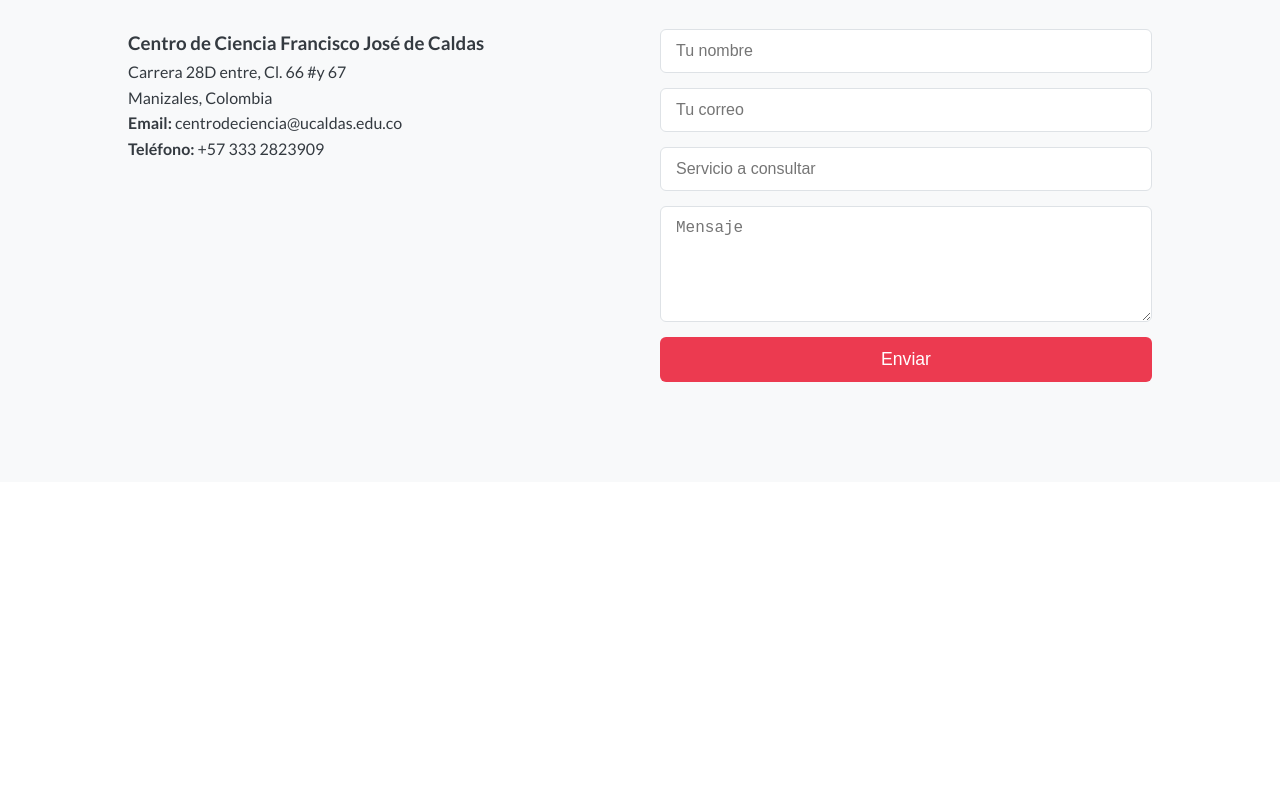
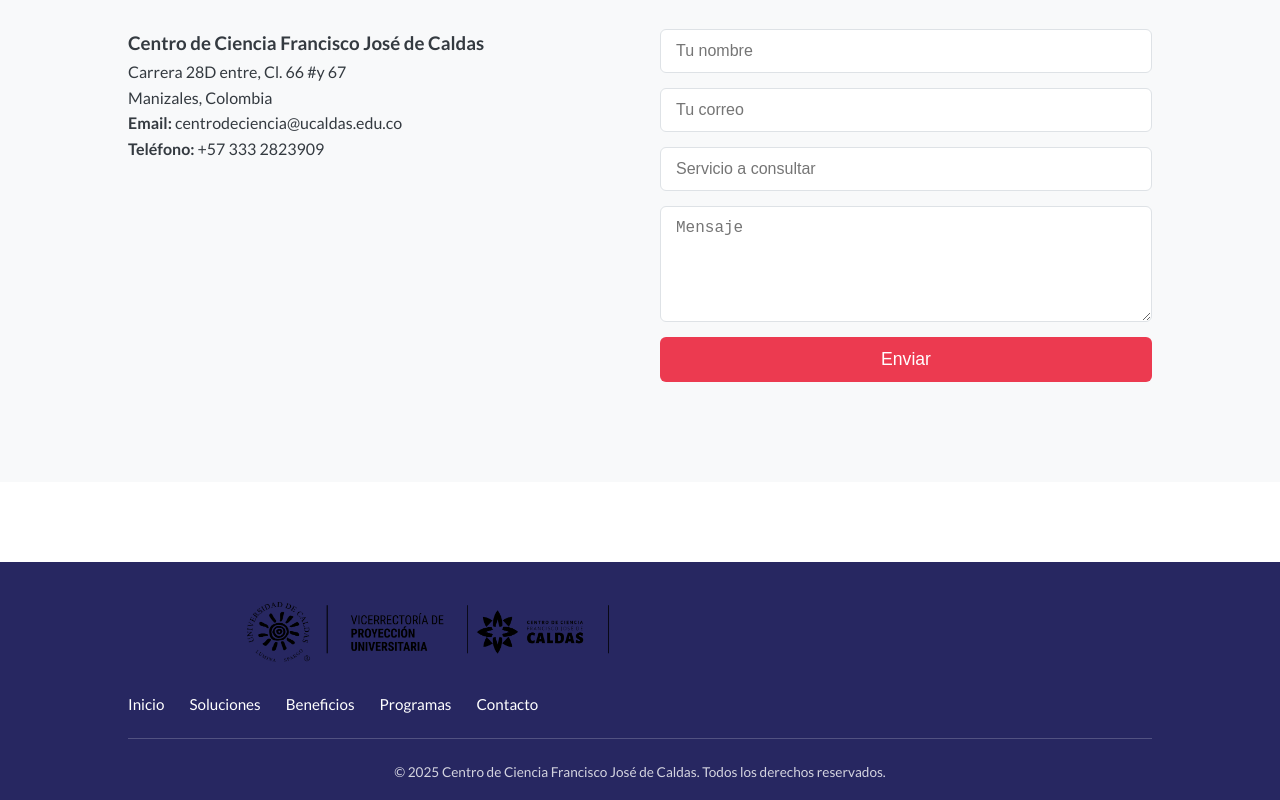
Before and after one commit to CC-FJC/ccfjc-portafolio, a Next.js app: page / in a window 1280 px wide. Shown: the part 6240-7040 px from the top of the page. Before the commit the page ends 6722 px from the top, so only its background shows below. Built offline with nearby package versions, Linux system fonts and the light colour scheme.

Commit message:
footer changes

```diff
--- a/next.config.ts
+++ b/next.config.ts
@@ -10,10 +10,10 @@ const nextConfig = {
       {
         protocol: "https",
         hostname: "files.catbox.moe",
-        pathname: "/**", // permite cualquier ruta de Catbox
+        pathname: "/**",
       },
     ],
   },
 };
 
-export default nextConfig;
+module.exports = nextConfig;
--- /dev/null
+++ b/src/app/components/Footer.module.css
@@ -0,0 +1,48 @@
+.footer {
+  background: var(--color-blue-dark);
+  color: #fff;
+  padding: 40px 10% 20px;
+  margin-top: 80px;
+}
+
+.container {
+  display: flex;
+  justify-content: space-between;
+  align-items: center;
+  flex-wrap: wrap;
+  gap: 30px;
+}
+
+.logo img {
+  max-height: 60px;
+  object-fit: contain;
+}
+
+.nav {
+  display: flex;
+  gap: 25px;
+  flex-wrap: wrap;
+}
+
+.nav a {
+  color: #fff;
+  font-size: 0.95rem;
+  text-decoration: none;
+  transition: color 0.3s ease;
+}
+
+.nav a:hover {
+  color: var(--color-accent);
+}
+
+.divider {
+  margin: 25px 0;
+  height: 1px;
+  background: rgba(255, 255, 255, 0.2);
+}
+
+.copy {
+  text-align: center;
+  font-size: 0.85rem;
+  opacity: 0.8;
+}
--- /dev/null
+++ b/src/app/components/Footer.tsx
@@ -0,0 +1,43 @@
+"use client";
+
+import Image from "next/image";
+import styles from "./Footer.module.css";
+
+export default function Footer() {
+  return (
+    <footer className={styles.footer}>
+      <div className={styles.container}>
+        {/* Logo */}
+        <div className={styles.logo}>
+          <Image
+            src="/Logo CCFJC + VPU + UCaldas.png" // Asegúrate de colocar tu logo en public/logo.png
+            alt="Logo"
+            width={600}
+            height={100}
+            priority
+          />
+        </div>
+
+        {/* Links */}
+        <nav className={styles.nav}>
+          <a href="#inicio">Inicio</a>
+          <a href="#soluciones">Soluciones</a>
+          <a href="#beneficios">Beneficios</a>
+          <a href="#programas">Programas</a>
+          <a href="#contacto">Contacto</a>
+        </nav>
+      </div>
+
+      {/* Línea divisoria */}
+      <div className={styles.divider}></div>
+
+      {/* Copy */}
+      <div className={styles.copy}>
+        <p>
+          © {new Date().getFullYear()} Centro de Ciencia Francisco José de
+          Caldas. Todos los derechos reservados.
+        </p>
+      </div>
+    </footer>
+  );
+}
--- a/src/app/page.tsx
+++ b/src/app/page.tsx
@@ -9,6 +9,7 @@ import Programas from "./components/Programas";
 import Alianzas from "./components/Alianzas";
 import Equipo from "./components/Equipo";
 import Contacto from "./components/Contacto";
+import Footer from "./components/Footer";
 
 export default function Home() {
   return (
@@ -25,6 +26,7 @@ export default function Home() {
         <Alianzas />
         <Equipo />
         <Contacto />
+        <Footer />
       </main>
     </>
   );
```
Also changed, not shown: public/Logo CCFJC + VPU + UCaldas.png (added).
